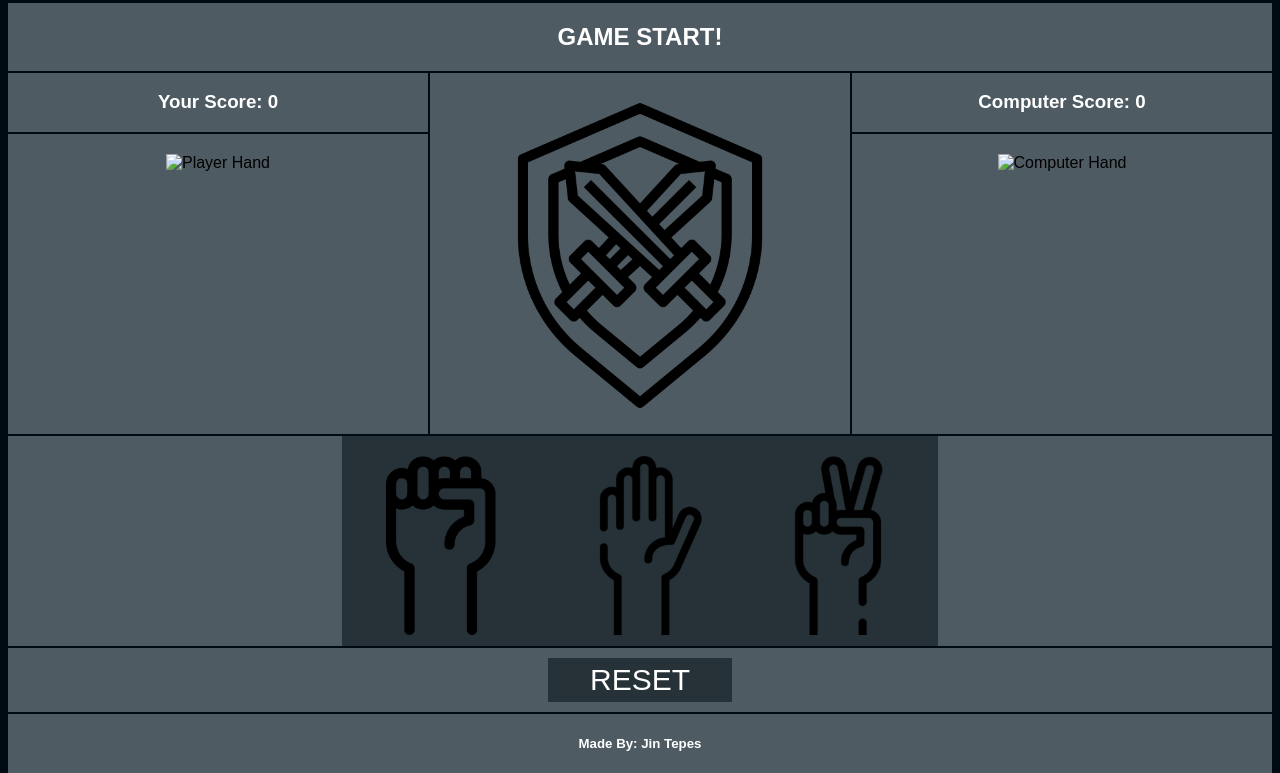
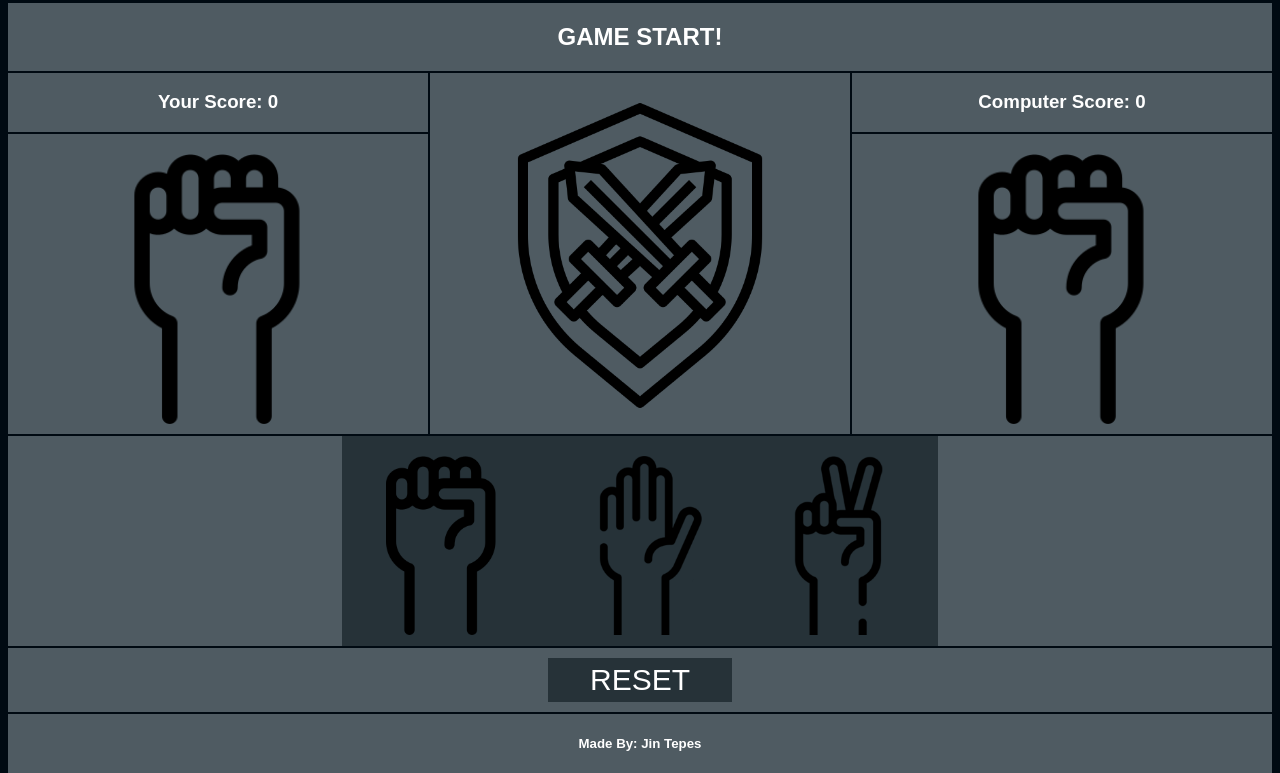
Before and after one commit to JinTepes/janken, a plain HTML site: page index.html in a window 1280 px wide. Shown: the part 87-860 px from the top of the page. Drawn offline with Linux system fonts and the light colour scheme.

Commit message:
modified index html added default images on player and cpu hand

```diff
--- a/index.html
+++ b/index.html
@@ -23,13 +23,13 @@
                 <h3 id="clc-var"> Computer Score: 0</h3>
             </div>
             <div id="playerhand">
-                <img src="" alt="Player Hand" id="img-playerhand">
+                <img src="images/rock-hand.png" alt="Player Hand" id="img-playerhand">
             </div>
             <div id="vsicon">
                 <img src="images/Versus.png" id="img-versus">
             </div>
             <div id="computerhand">
-                <img src="" alt="Computer Hand" id="img-computerhand">
+                <img src="images/rock-hand.png" alt="Computer Hand" id="img-computerhand">
             </div>
 
             <div id="rps-container">
```
